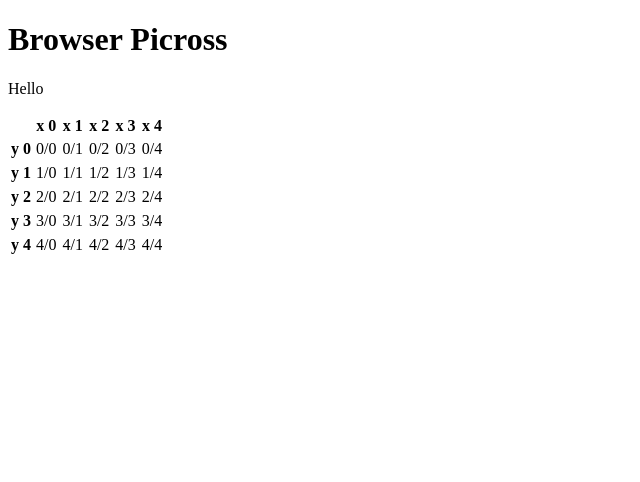
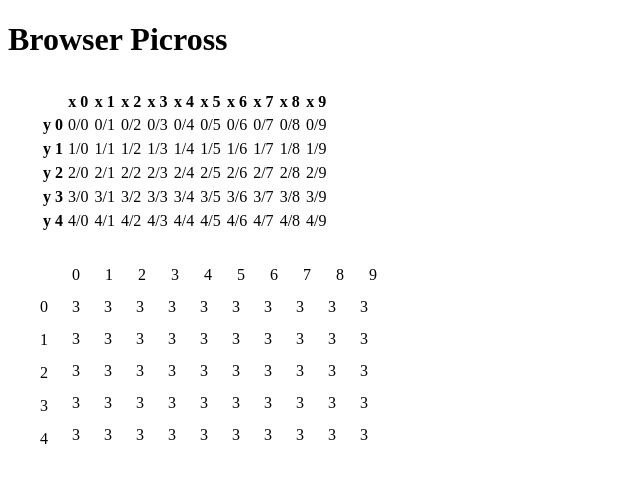
Before and after one commit to MaximeSantos/Browser-Picross, a SvelteKit app: page / in a window 1280 px wide. Shown: the top 482 px of the page, without its empty margins (0-640 px from the left). Built offline with nearby package versions, Linux system fonts and the light colour scheme.

Commit message:
Add basic grid board

```diff
--- a/src/app.html
+++ b/src/app.html
@@ -5,6 +5,11 @@
 		<link rel="icon" href="%sveltekit.assets%/favicon.png" />
 		<meta name="viewport" content="width=device-width, initial-scale=1" />
 		<meta name="color-scheme" content="dark light" />
+		<style>
+			*, html {
+				box-sizing: border-box;
+			}
+		</style>
 		%sveltekit.head%
 	</head>
 	<body data-sveltekit-preload-data="hover">
--- a/src/routes/+page.svelte
+++ b/src/routes/+page.svelte
@@ -1,17 +1,26 @@
 <script>
   import Table from './Table.svelte';
+  import Board from './Board.svelte';
 
-  // Setting up our variables based on the .non format for now
+  // Setting up our variables based on the .non format for now (https://webpbn.com/export.cgi amongst many other possibilities)
   const solution = [0,0,0,0,0,1,1,1,1,1,0,0,0,0,0,1,1,1,1,1,0,0,0,0,0];
-  const board = [3,3,3,3,3,3,3,3,3,3,3,3,3,3,3,3,3,3,3,3,3,3,3,3,3];
   const height = 5;
-  const width = 5;
-
-  let test = "Hello";
+  const width = 10;
+  let board = Array.from({length: height*width}, () => 3);
+  console.log(board)
 </script>
 
 <h1>Browser Picross</h1>
-<p>{test}</p>
 <div class="board">
   <Table {height} {width}/>
 </div>
+
+<div class="board">
+  <Board {height} {width} {board}/>
+</div>
+
+<style>
+  .board {
+    margin: 2rem
+  }
+</style>
--- /dev/null
+++ b/src/routes/Board.svelte
@@ -0,0 +1,72 @@
+<script lang=ts>
+  export let height: number;
+  export let width: number;
+  export let board: number[];
+</script>
+
+<div class="container">
+  <!-- Header Left -->
+  <div class="left-h">
+    {#each {length: height} as _,i}
+      <div>
+        {i}
+      </div>
+    {/each}
+  </div>
+
+  <!-- Header Top -->
+  <div class="top-h">
+    {#each {length: width} as _,i}
+      <div>
+        {i}
+      </div>
+    {/each}
+  </div>
+
+  <!-- Body of the grid -->
+  <div class="grid" style:--height={height} style:--width={width}>
+    {#each board as cell,i}
+        <div class="cell">{cell}</div>
+    {/each}
+  </div>
+</div>
+
+<style>
+  .container {
+    display: grid;
+    grid-template-columns: auto 1fr;
+    grid-template-rows: auto 1fr;
+    grid-template-areas:
+    ". top"
+    "left grid";
+  }
+
+  .top-h {
+    grid-area: top;
+    display: flex;
+    flex-direction: row;
+    gap: 1px;
+  }
+  .left-h {
+    display: flex;
+    flex-direction: column;
+    grid-area: left;
+    gap: 1px;
+  }
+
+  .top-h div, .left-h div {
+    height: 2rem;
+    width: 2rem;
+  }
+
+  .cell {
+    /* border: 1px solid #FBFBFE; */
+  }
+
+  .grid {
+    grid-area: grid;
+    display: grid;
+    grid-template-columns: repeat(var(--width), 2rem);
+    grid-template-rows: repeat(var(--height), 2rem);
+  }
+</style>
```
